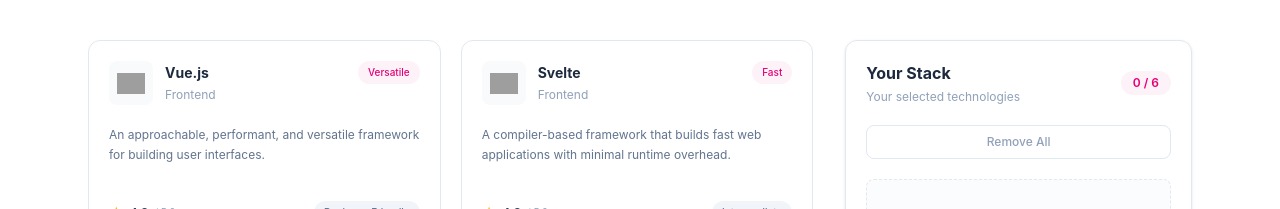
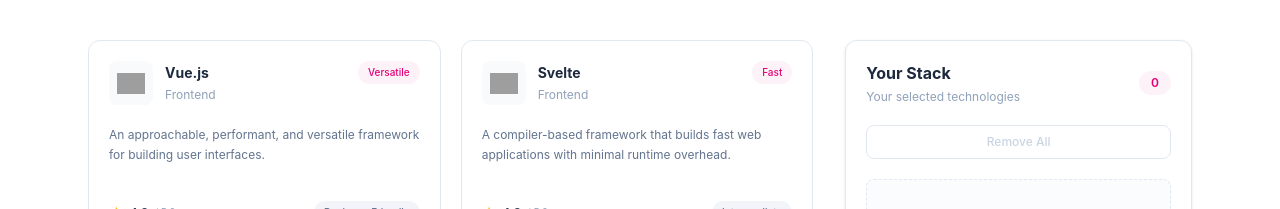
Before and after one commit to Miraz-dev/A5DevStack, a React (Vite) app: page / in a window 1280 px wide. Shown: the part 809-1018 px from the top of the page. Built offline with nearby package versions, Linux system fonts and the light colour scheme; grey boxes are pictures that could not be loaded.

Commit message:
Your Stack Seaction sidebar now shows the selected technology as horizontal cards within the sidebar.

```diff
--- a/src/Components/technologies/TechSection.tsx
+++ b/src/Components/technologies/TechSection.tsx
@@ -94,7 +94,7 @@ const TechSection = ({ techsPromise }: ITechPromiseProp) => {
 
         {/* Your Stack Sidebar */}
         <div className="w-full lg:sticky lg:top-6">
-          <YourStack />
+          <YourStack choosen={choosen} />
         </div>
       </div>
     </section>
--- a/src/Components/technologies/YourStack.tsx
+++ b/src/Components/technologies/YourStack.tsx
@@ -1,8 +1,14 @@
-const YourStack = () => {
+import type { Tech } from "../../Types/techTypes";
+
+interface IStacks {
+  choosen: Tech[];
+}
+
+const YourStack = ({ choosen }: IStacks) => {
   return (
     <div className="rounded-xl border border-slate-200 bg-white p-5 shadow-sm">
       {/* Sidebar Header */}
-      <div className="flex items-center justify-between">
+      <div className="flex items-center justify-between gap-3">
         <div>
           <h3 className="text-base font-bold text-slate-800">Your Stack</h3>
 
@@ -11,8 +17,8 @@ const YourStack = () => {
           </p>
         </div>
 
-        <span className="rounded-full bg-pink-50 px-3 py-1 text-xs font-semibold text-pink-600">
-          0 / 6
+        <span className="shrink-0 rounded-full bg-pink-50 px-3 py-1 text-xs font-semibold text-pink-600">
+          {choosen.length}
         </span>
       </div>
 
@@ -20,15 +26,47 @@ const YourStack = () => {
       <div className="mt-5">
         <button
           type="button"
-          disabled
-          className="w-full rounded-lg border border-slate-200 py-2 text-xs font-medium text-slate-400"
+          disabled={choosen.length === 0}
+          className="w-full rounded-lg border border-slate-200 py-2 text-xs font-medium text-slate-500 transition hover:bg-slate-50 disabled:cursor-not-allowed disabled:text-slate-300"
         >
           Remove All
         </button>
       </div>
 
-      {/* Empty Stack Placeholder */}
-      <div className="mt-5 flex min-h-[220px] flex-col items-center justify-center rounded-lg border border-dashed border-slate-200 bg-slate-50/50 px-4 text-center">
+      {/* Selected Technologies / Empty State */}
+      <div className="mt-5">
+        {choosen.length > 0 ? (
+          <div className="space-y-3">
+            {choosen.map((tech) => (
+              <div
+                key={tech.id}
+                className="flex items-center gap-3 rounded-lg border border-slate-100 bg-slate-50 p-3"
+              >
+                {/* Technology Icon */}
+                <div className="flex h-10 w-10 shrink-0 items-center justify-center rounded-lg bg-white p-2">
+                  <img
+                    src={tech.icon}
+                    alt={`${tech.name} logo`}
+                    className="h-full w-full object-contain"
+                  />
+                </div>
+
+                {/* Technology Details */}
+                <div className="min-w-0 flex-1">
+                  <h4 className="truncate text-sm font-semibold text-slate-700">
+                    {tech.name}
+                  </h4>
+
+                  <p className="mt-1 text-xs text-slate-400">{tech.category}</p>
+                </div>
+
+                {/* Selected Indicator */}
+                <span className="text-sm font-bold text-pink-500">✓</span>
+              </div>
+            ))}
+          </div>
+        ) : (
+          <div className="flex min-h-[220px] flex-col items-center justify-center rounded-lg border border-dashed border-slate-200 bg-slate-50/50 px-4 text-center">
             <div className="flex h-12 w-12 items-center justify-center rounded-full bg-pink-50">
               <span className="text-2xl text-pink-400">+</span>
             </div>
@@ -38,8 +76,11 @@ const YourStack = () => {
             </h4>
 
             <p className="mt-2 max-w-[200px] text-xs leading-5 text-slate-400">
-          Start building your ideal development stack by adding technologies.
+              Start building your ideal development stack by adding
+              technologies.
             </p>
+          </div>
+        )}
       </div>
 
       {/* Footer Information */}
@@ -51,3 +92,15 @@ const YourStack = () => {
 };
 
 export default YourStack;
+
+// <div className="flex h-12 w-12 items-center justify-center rounded-full bg-pink-50">
+//   <span className="text-2xl text-pink-400">+</span>
+// </div>
+
+// <h4 className="mt-4 text-sm font-semibold text-slate-700">
+//   Your stack is empty
+// </h4>
+
+// <p className="mt-2 max-w-[200px] text-xs leading-5 text-slate-400">
+//   Start building your ideal development stack by adding technologies.
+// </p>
```
Lines whose indentation alone changed are shown as unchanged.
